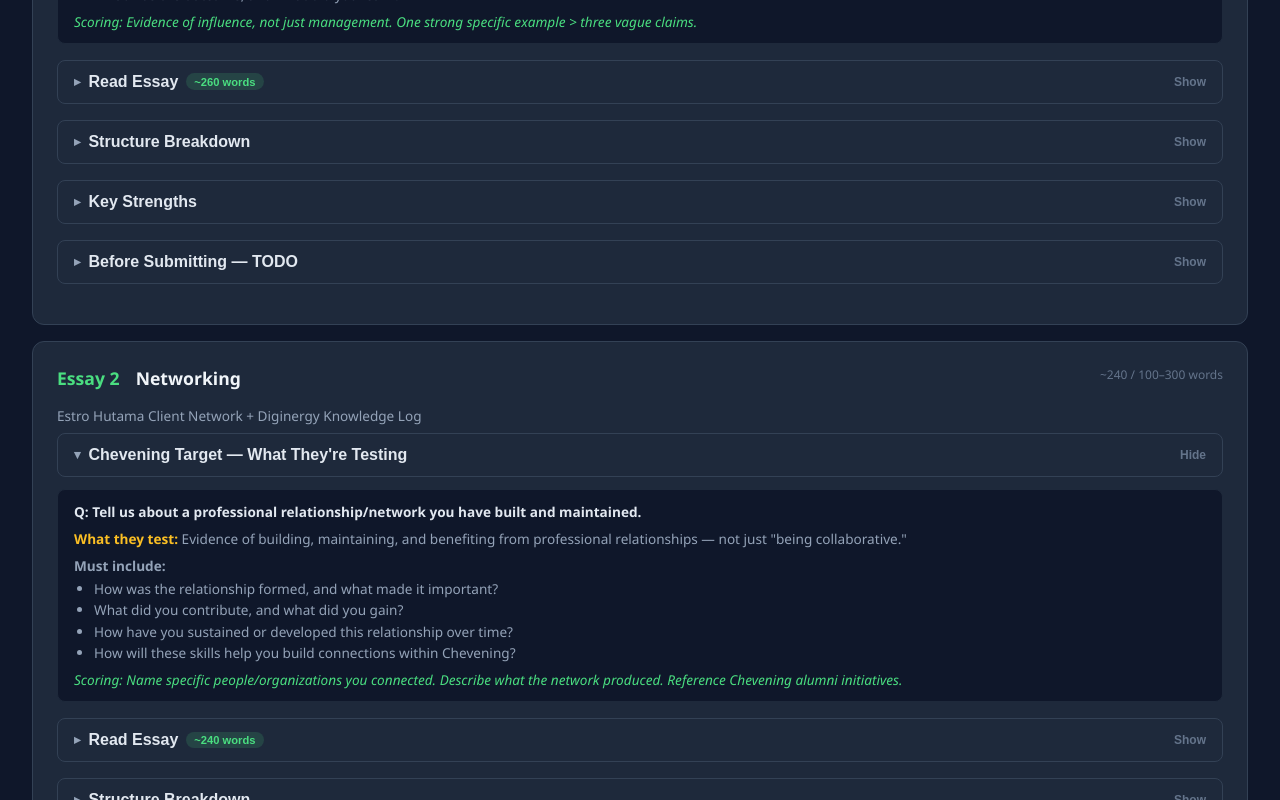
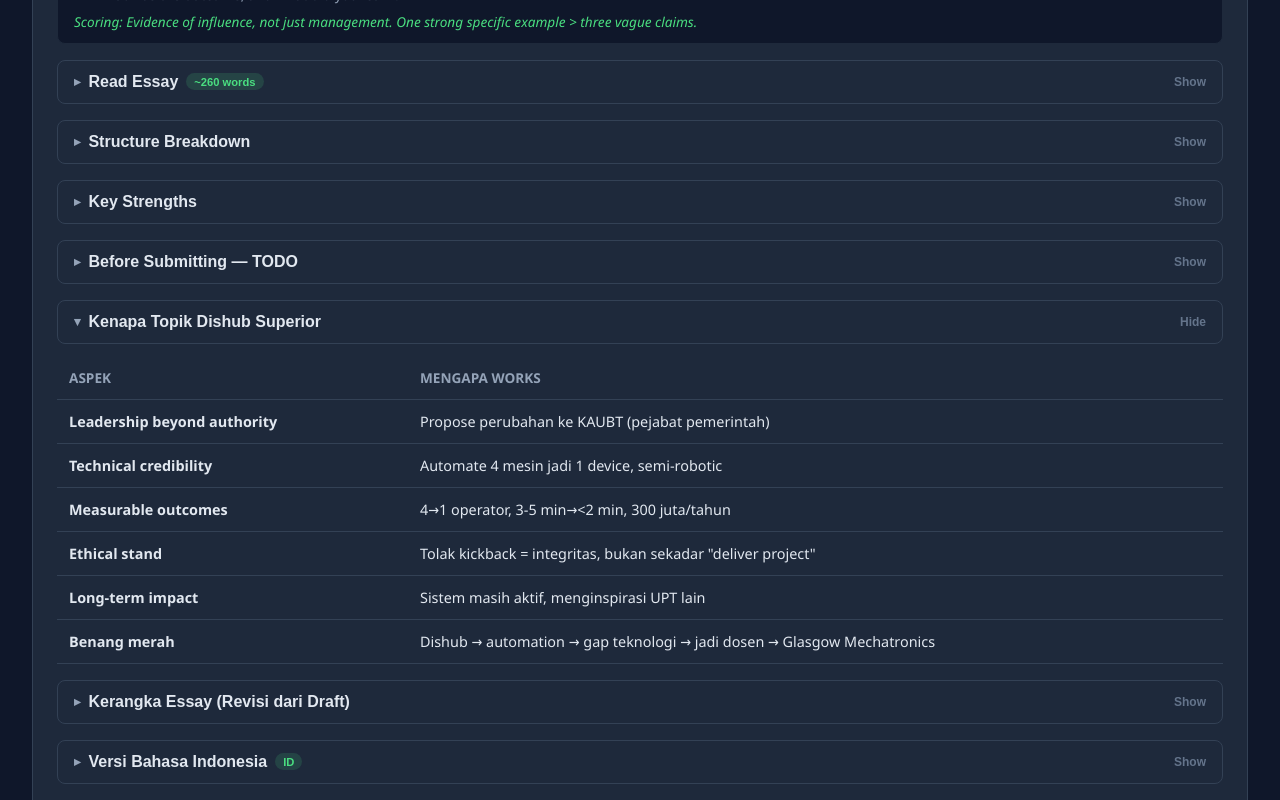
Before and after one commit to pungkiilham/scholarship_master-phd, a React (Vite) app: page /chevening/essays in a window 1280 px wide. Shown: the part 803-1603 px from the top of the page. Built offline with nearby package versions, Linux system fonts and the light colour scheme.

Commit message:
Add Kenapa Dishub Superior + Kerangka Essay + Indonesian version

```diff
--- a/src/components/CheveningEssays.jsx
+++ b/src/components/CheveningEssays.jsx
@@ -45,6 +45,28 @@ Leading in Indonesia's government contracting environment often involves pressur
       'Ensure Dishub Tangerang is mentionable',
       'Check word count stays ≤ 300',
     ],
+    whySuperior: [
+      { aspect: 'Leadership beyond authority', detail: 'Propose perubahan ke KAUBT (pejabat pemerintah)' },
+      { aspect: 'Technical credibility', detail: 'Automate 4 mesin jadi 1 device, semi-robotic' },
+      { aspect: 'Measurable outcomes', detail: '4→1 operator, 3-5 min→<2 min, 300 juta/tahun' },
+      { aspect: 'Ethical stand', detail: 'Tolak kickback = integritas, bukan sekadar "deliver project"' },
+      { aspect: 'Long-term impact', detail: 'Sistem masih aktif, menginspirasi UPT lain' },
+      { aspect: 'Benang merah', detail: 'Dishub → automation → gap teknologi → jadi dosen → Glasgow Mechatronics' },
+    ],
+    kerangka: [
+      { section: 'P1 — Opening Quote + Thesis', words: '~35', content: 'Quote pribadi + context sejak 2014 menjalankan bisnis automasi' },
+      { section: 'P2 — Situation + Challenge', words: '~45', content: '2017 Dishub Tangerang; 4 mesin terpisah manual; butuh modernisasi' },
+      { section: 'P3 — Action', words: '~50', content: 'Propose ke KAUBT: semi-robotic, 4 mesin → 1 device, <2 menit' },
+      { section: 'P4 — Result', words: '~70', content: '150 kendaraan/hari; 1.5 jam/hari hemat; 2 line; 300 juta/tahun; 9 tahun aktif' },
+      { section: 'P5 — Ethical Stand', words: '~60', content: 'Tolak unofficial payments; lambat tapi benar; "kolot" = integritas' },
+    ],
+    contentId: `"Kepemimpinan tidak didefinisikan oleh berapa banyak orang yang Anda pimpin, tetapi bagaimana Anda membimbing tim Anda untuk melakukan hal yang benar — dengan cara yang benar — dan bertekad untuk mempertahankan hal tersebut guna menjaga martabat seluruh tim."
+
+Sejak 2014, saya menjalankan bisnis automasi khusus dan pengembangan perangkat lunak. Pada 2017, saya menerima komisi dari Dishub (Dinas Perhubungan) Kota Tangerang untuk memperbarui mesin pengujian kendaraan yang sudah usang di Unit Pengujian Kendaraan Bermotor (UPT PKB) mereka. Sistem tersebut, yang dibuat pada tahun 2012, mengandalkan empat mesin terpisah — pengujian rem, sideslip, beban poros, dan speedometer — masing-masing dioperasikan secara manual oleh teknisi yang berbeda.
+
+Saya mengusulkan kepada KAUBT (Kepala Unit Pelayanan Terpadu) sebuah sistem semi-robotik yang menggabungkan keempat mesin tersebut menjadi satu perangkat kontrol terpadu. Tujuannya ganda: mengurangi jumlah operator dari empat menjadi satu, dan memotong waktu pengujian dari tiga hingga lima menit per kendaraan menjadi kurang dari dua menit. Setelah merancang dan mengimplementasikan sistem automasi tersebut, hasilnya melampaui ekspektasi: dari 150 kendaraan yang diproses setiap hari, satu jalur tersebut menghemat sekitar 1,5 jam per hari. Tahun berikutnya, KAUBT meminta jalur kedua, sehingga total penghematan harian menjadi tiga jam dan menghilangkan enam posisi operator. Dengan upah minimum Tangerang sekitar lima juta rupiah, ini berarti hampir 300 juta rupiah hemat per tahun. Sistem ini masih beroperasi hingga hari ini — sembilan tahun kemudian — dan telah menginspirasi unit UPT lain dan vendor di seluruh Dishub untuk menerapkan konsep yang sama.
+
+Memimpin di lingkungan kontrak pemerintah Indonesia sering melibatkan tekanan untuk menyertakan pembayaran tidak resmi dalam harga proyek. Saya memilih jalan yang berbeda: saya menolak. Memasukkan biaya tersebut berarti mengurangi kualitas sistem untuk menutupi margin. Keputusan ini memperlambat ekspansi saya — saya tidak dapat menembus pasar secepat kompetitor yang mematuhi. Tetapi ketika saya mendapatkan klien, mereka adalah mitra yang memiliki visi yang sama: memberikan solusi terbaik dalam anggaran, tanpa kompromi. Dipanggil "kolot" menjadi lencana integritas. Itulah kepemimpinan yang akan saya bawa ke dunia akademik: melakukan hal yang benar, dengan cara yang benar, meskipun lebih lambat.`,
   },
   {
     id: 2,
@@ -326,6 +348,64 @@ export default function CheveningEssays() {
                 ))}
               </ul>
             </Collapsible>
+
+            {essay.whySuperior && (
+              <Collapsible title="Kenapa Topik Dishub Superior" defaultOpen={true}>
+                <div className="tracker-table-wrap">
+                  <table className="tracker-table">
+                    <thead>
+                      <tr><th>Aspek</th><th>Mengapa Works</th></tr>
+                    </thead>
+                    <tbody>
+                      {essay.whySuperior.map((s, i) => (
+                        <tr key={i}>
+                          <td><strong>{s.aspect}</strong></td>
+                          <td>{s.detail}</td>
+                        </tr>
+                      ))}
+                    </tbody>
+                  </table>
+                </div>
+              </Collapsible>
+            )}
+
+            {essay.kerangka && (
+              <Collapsible title="Kerangka Essay (Revisi dari Draft)">
+                <div className="tracker-table-wrap">
+                  <table className="tracker-table">
+                    <thead>
+                      <tr><th>Section</th><th>Words</th><th>Content</th></tr>
+                    </thead>
+                    <tbody>
+                      {essay.kerangka.map((s, i) => (
+                        <tr key={i}>
+                          <td><strong>{s.section}</strong></td>
+                          <td>{s.words}</td>
+                          <td>{s.content}</td>
+                        </tr>
+                      ))}
+                    </tbody>
+                  </table>
+                </div>
+              </Collapsible>
+            )}
+
+            {essay.contentId && (
+              <Collapsible title="Versi Bahasa Indonesia" badge="ID">
+                <div style={{
+                  background: '#0f172a',
+                  border: '1px solid #1e293b',
+                  borderRadius: '8px',
+                  padding: '1rem',
+                  whiteSpace: 'pre-wrap',
+                  fontSize: '0.9rem',
+                  lineHeight: '1.6',
+                  color: '#e2e8f0',
+                }}>
+                  {essay.contentId}
+                </div>
+              </Collapsible>
+            )}
           </div>
         ))}
       </div>
```
Also changed, not shown: Chevening/essay_1_leadership.md (+39 -2 lines).
